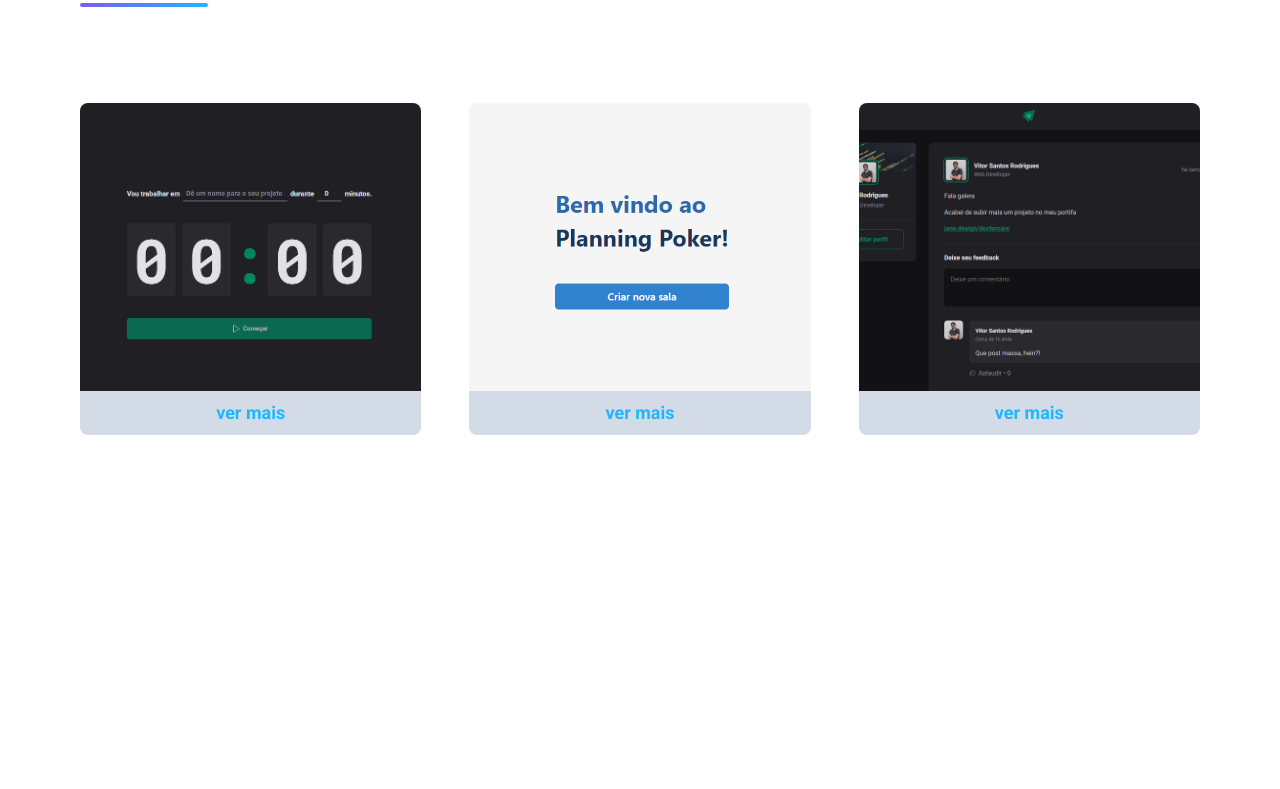
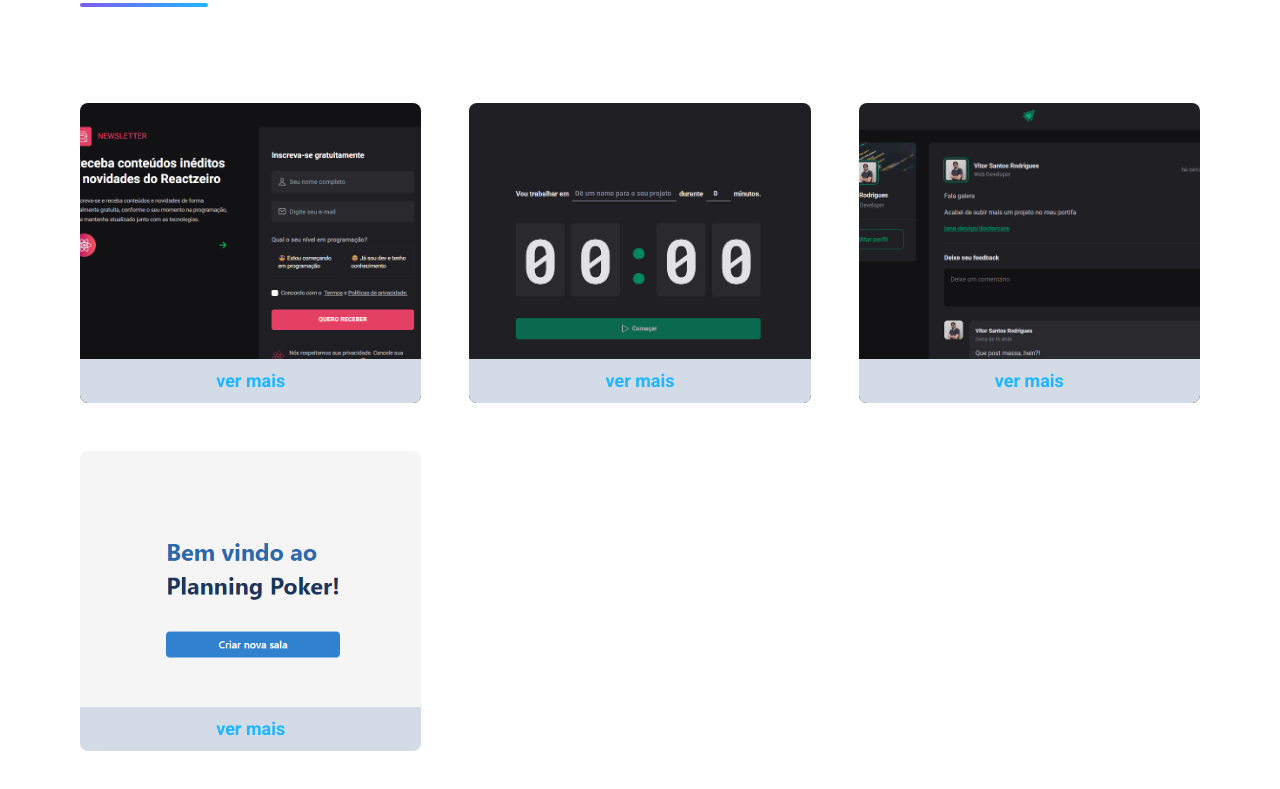
Before and after one commit to virtorodrigues/landing-page-vitor, a Next.js app: page / in a window 1280 px wide. Shown: the part 897-1686 px from the top of the page. Before the commit the page ends 1600 px from the top, so only its background shows below. Built offline with nearby package versions, Linux system fonts and the light colour scheme.

Commit message:
add newslatter project

```diff
--- a/src/components/Portfolio/components/ProjectDetails/index.tsx
+++ b/src/components/Portfolio/components/ProjectDetails/index.tsx
@@ -44,9 +44,9 @@ export function ProjectDetails({
           style={{
             backgroundImage: `url(${backgroundPath})`,
           }}
-          className={`text-blue font-bold rounded-lg flex items-center justify-center bg-cover bg-center hover:cursor-pointer text-5xl`}
+          className={`text-blue font-bold rounded-lg flex items-end justify-center bg-cover bg-center hover:cursor-pointer text-5xl`}
         >
-          <div className="mt-80 w-full dark:bg-gray-dark bg-gray-light text-blue rounded-b-lg text-center text-lg p-2">
+          <div className="mt-64 w-full dark:bg-gray-dark bg-gray-light text-blue rounded-b-lg text-center text-lg p-2">
             ver mais
           </div>
         </motion.div>
--- a/src/components/Portfolio/index.tsx
+++ b/src/components/Portfolio/index.tsx
@@ -1,6 +1,11 @@
 import { motion, Variants } from "framer-motion";
 import { ProjectDetails } from "./components/ProjectDetails";
-import { igniteTimer, planningPoker, simpleFeed } from "@/portfolioProjects";
+import {
+  igniteTimer,
+  newsLetterPage,
+  planningPoker,
+  simpleFeed,
+} from "@/portfolioProjects";
 import {
   animationVariantLeftToRight,
   animationVariantRightToLeft,
@@ -37,9 +42,10 @@ export const Portfolio = () => {
             viewport={{ once: true, amount: 0 }}
             className="xs:mt-12 lg:mt-24 grid xs:grid-cols-1 lg:grid-cols-3 gap-12  w-full auto-rows-[minmax(300px,_300px)]"
           >
+            <ProjectDetails {...newsLetterPage} />
             <ProjectDetails {...igniteTimer} />
+            <ProjectDetails {...simpleFeed} />
             <ProjectDetails {...planningPoker} />
-            <ProjectDetails {...simpleFeed} />
           </motion.div>
         </motion.div>
       </section>
--- a/src/portfolioProjects/index.tsx
+++ b/src/portfolioProjects/index.tsx
@@ -1,3 +1,4 @@
 export { igniteTimer } from "./igniteTimer";
 export { planningPoker } from "./planningPoker";
 export { simpleFeed } from "./simpleFeed";
+export { newsLetterPage } from "./newsLetterPage";
--- /dev/null
+++ b/src/portfolioProjects/newsLetterPage.tsx
@@ -0,0 +1,28 @@
+export const newsLetterPage = {
+  name: "News Letter Page",
+  description: (
+    <>
+      <p>
+        Está página de newsletter foi criada com inspiração na newsletter da
+        rocketseat que achei muito bonita.
+      </p>
+      <p className="mt-4">
+        Projeto criado com <span className="text-blue font-bold">NextJs</span>.
+        Possúi validação completa no formulário feita com{" "}
+        <span className="text-blue font-bold">React hook forms</span> +{" "}
+        <span className="text-blue font-bold">Zod</span>. Toda a parte de
+        responsividade e estilização da página foi feita com muito cuidado
+        utilizando o <span className="text-blue font-bold">Tailwindcss</span>{" "}
+        que agora é recomendado pelo NextJs. Ao preencher o formuário uma
+        simulação para inscrição é criada e um toast feito em{" "}
+        <span className="text-blue font-bold">React Toastify</span> aparece em
+        tela, garantindo o sucesso da inscrição.
+      </p>
+    </>
+  ),
+  videoPath: "news-letter-page-video.mp4",
+  githubRepositoryLinkRedirect:
+    "https://github.com/virtorodrigues/news-letter-page",
+  onlineLinkRedirect: "https://news-letter-page.vercel.app",
+  backgroundPath: "news-letter-thumb.png",
+};
```
Also changed, not shown: public/news-letter-thumb.png (added), 1 other file (tests, documents, lock files or other folders).
